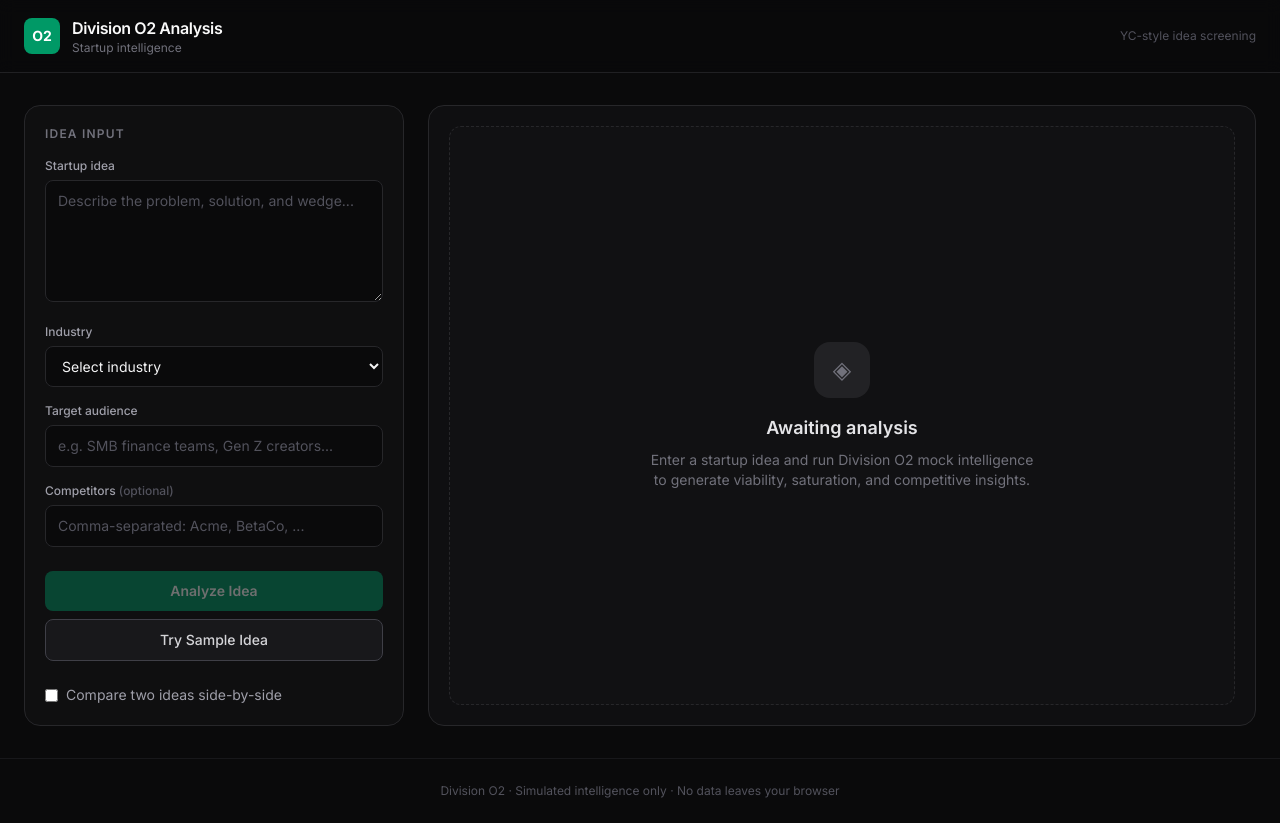
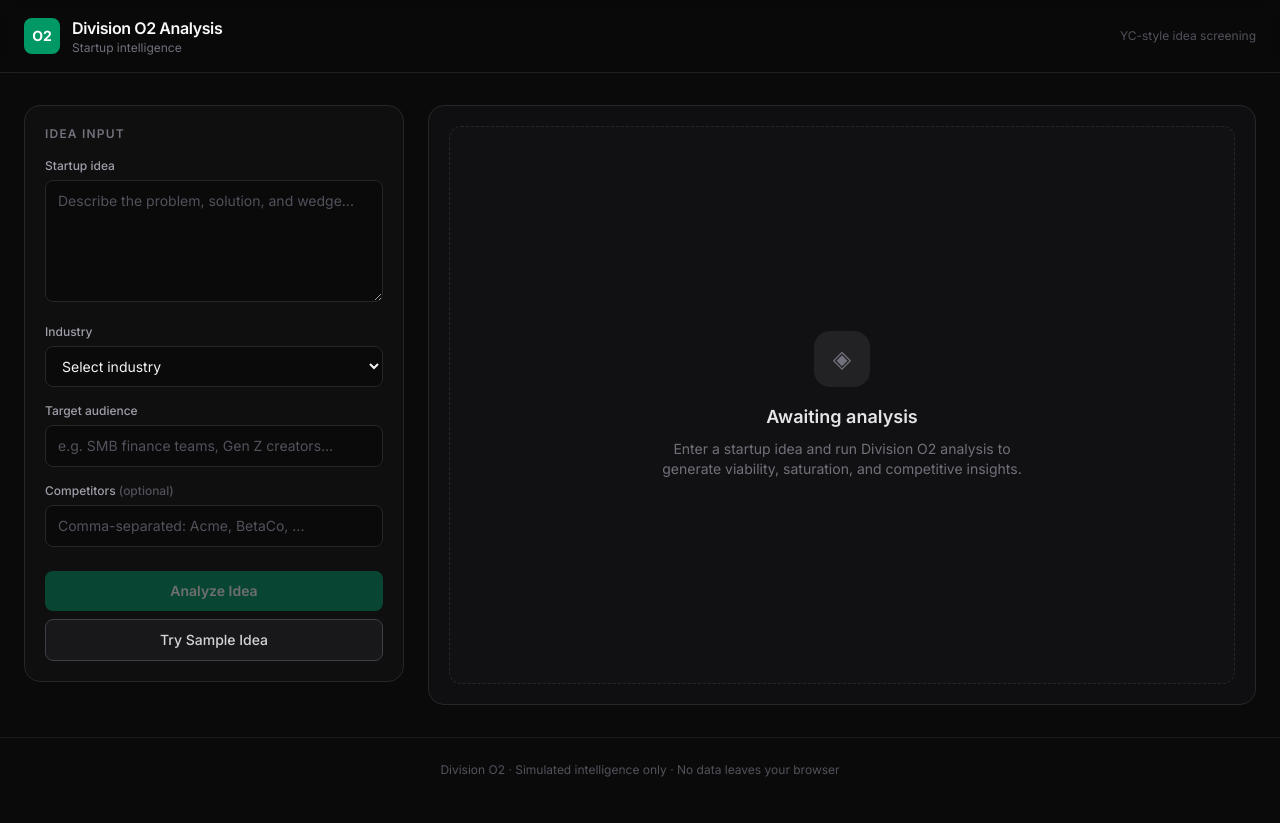
Before and after one commit to codexfang/division-o2-analysis, a React (Vite) app: page / in a window 1280 px wide. After the commit the page ends 802 px from the top, so only its background shows below. Built offline with nearby package versions, Linux system fonts and the light colour scheme.

Commit message:
Remove compare ideas side-by-side mode

```diff
--- a/src/App.jsx
+++ b/src/App.jsx
@@ -19,100 +19,56 @@ function runAnalysis(values) {
 }
 
 export default function App() {
-  const [formA, setFormA] = useState({ ...EMPTY_FORM })
-  const [formB, setFormB] = useState({ ...EMPTY_FORM })
-  const [reportA, setReportA] = useState(null)
-  const [reportB, setReportB] = useState(null)
-  const [loadingA, setLoadingA] = useState(false)
-  const [loadingB, setLoadingB] = useState(false)
-  const [compareMode, setCompareMode] = useState(false)
+  const [form, setForm] = useState({ ...EMPTY_FORM })
+  const [report, setReport] = useState(null)
+  const [loading, setLoading] = useState(false)
   const [sampleIndex, setSampleIndex] = useState(0)
-  const [sampleIndexB, setSampleIndexB] = useState(1)
 
-  const fillSample = useCallback((setter, indexRef, setIndex) => {
-    const sample = SAMPLE_IDEAS[indexRef % SAMPLE_IDEAS.length]
-    setIndex((i) => i + 1)
-    setter({
-      idea: sample.idea,
-      industry: sample.industry,
-      targetAudience: sample.targetAudience,
-      competitors: sample.competitors,
+  const fillSample = useCallback(() => {
+    setSampleIndex((i) => {
+      const sample = SAMPLE_IDEAS[i % SAMPLE_IDEAS.length]
+      setForm({
+        idea: sample.idea,
+        industry: sample.industry,
+        targetAudience: sample.targetAudience,
+        competitors: sample.competitors,
+      })
+      return i + 1
     })
   }, [])
 
-  const handleAnalyze = async (form, setReport, setLoading) => {
+  const handleAnalyze = async () => {
     if (!form.idea?.trim()) return
     setLoading(true)
     try {
-      const report = await runAnalysis(form)
-      setReport(report)
+      const result = await runAnalysis(form)
+      setReport(result)
     } finally {
       setLoading(false)
     }
   }
 
-  const singlePanel = !compareMode
-
   return (
     <div className="min-h-screen bg-[#0a0a0b]">
       <Header />
       <main className="mx-auto max-w-[1600px] px-4 py-6 sm:px-6 lg:py-8">
-        <div
-          className={`grid gap-6 ${singlePanel ? 'lg:grid-cols-[minmax(320px,380px)_1fr]' : 'lg:grid-cols-2'}`}
-        >
+        <div className="grid gap-6 lg:grid-cols-[minmax(320px,380px)_1fr]">
           <section className="rounded-2xl border border-zinc-800 bg-zinc-900/40 p-5 lg:sticky lg:top-6 lg:self-start">
             <h2 className="mb-4 text-xs font-semibold uppercase tracking-widest text-zinc-500">
-              {compareMode ? 'Idea A — Input' : 'Idea Input'}
+              Idea Input
             </h2>
             <InputForm
-              values={formA}
-              onChange={setFormA}
-              loading={loadingA}
-              compareMode={compareMode}
-              onCompareModeChange={setCompareMode}
-              onAnalyze={() => handleAnalyze(formA, setReportA, setLoadingA)}
-              onSample={() => fillSample(setFormA, sampleIndex, setSampleIndex)}
+              values={form}
+              onChange={setForm}
+              loading={loading}
+              onAnalyze={handleAnalyze}
+              onSample={fillSample}
             />
           </section>
 
-          {compareMode && (
-            <section className="rounded-2xl border border-zinc-800 bg-zinc-900/40 p-5 lg:sticky lg:top-6 lg:self-start">
-              <h2 className="mb-4 text-xs font-semibold uppercase tracking-widest text-zinc-500">
-                Idea B — Input
-              </h2>
-              <InputForm
-                values={formB}
-                onChange={setFormB}
-                loading={loadingB}
-                compareMode
-                onCompareModeChange={setCompareMode}
-                slotLabel="Comparison slot"
-                onAnalyze={() => handleAnalyze(formB, setReportB, setLoadingB)}
-                onSample={() => fillSample(setFormB, sampleIndexB, setSampleIndexB)}
-              />
-            </section>
-          )}
-
-          {singlePanel ? (
-            <section className="rounded-2xl border border-zinc-800 bg-zinc-900/40 p-5 lg:min-h-[600px]">
-              <ResultsDashboard report={reportA} />
-            </section>
-          ) : (
-            <>
-              <section className="rounded-2xl border border-zinc-800 bg-zinc-900/40 p-5">
-                <p className="mb-3 text-xs font-semibold uppercase tracking-widest text-emerald-500/70">
-                  Idea A — Report
-                </p>
-                <ResultsDashboard report={reportA} compact />
-              </section>
-              <section className="rounded-2xl border border-zinc-800 bg-zinc-900/40 p-5">
-                <p className="mb-3 text-xs font-semibold uppercase tracking-widest text-emerald-500/70">
-                  Idea B — Report
-                </p>
-                <ResultsDashboard report={reportB} compact />
-              </section>
-            </>
-          )}
+          <section className="rounded-2xl border border-zinc-800 bg-zinc-900/40 p-5 lg:min-h-[600px]">
+            <ResultsDashboard report={report} />
+          </section>
         </div>
       </main>
       <footer className="border-t border-zinc-900 py-6 text-center text-xs text-zinc-600">
--- a/src/components/InputForm.jsx
+++ b/src/components/InputForm.jsx
@@ -3,25 +3,11 @@ import { INDUSTRY_OPTIONS } from '../../data/sampleIdeas.js'
 const inputClass =
   'w-full rounded-lg border border-zinc-800 bg-zinc-950/80 px-3 py-2.5 text-sm text-zinc-100 placeholder:text-zinc-600 outline-none transition focus:border-emerald-500/50 focus:ring-1 focus:ring-emerald-500/30'
 
-export default function InputForm({
-  values,
-  onChange,
-  onAnalyze,
-  onSample,
-  loading,
-  compareMode,
-  onCompareModeChange,
-  slotLabel,
-}) {
+export default function InputForm({ values, onChange, onAnalyze, onSample, loading }) {
   const set = (field) => (e) => onChange({ ...values, [field]: e.target.value })
 
   return (
     <div className="flex h-full flex-col">
-      {slotLabel && (
-        <p className="mb-3 text-xs font-semibold uppercase tracking-widest text-emerald-500/80">
-          {slotLabel}
-        </p>
-      )}
       <div className="space-y-4">
         <div>
           <label className="mb-1.5 block text-xs font-medium text-zinc-400">
@@ -88,17 +74,6 @@ export default function InputForm({
           Try Sample Idea
         </button>
       </div>
-      {!slotLabel && (
-        <label className="mt-6 flex cursor-pointer items-center gap-2 text-sm text-zinc-400">
-          <input
-            type="checkbox"
-            checked={compareMode}
-            onChange={(e) => onCompareModeChange(e.target.checked)}
-            className="rounded border-zinc-600 bg-zinc-900 text-emerald-600 focus:ring-emerald-500/40"
-          />
-          Compare two ideas side-by-side
-        </label>
-      )}
     </div>
   )
 }
--- a/src/components/ResultsDashboard.jsx
+++ b/src/components/ResultsDashboard.jsx
@@ -11,34 +11,25 @@ function EmptyState() {
       </div>
       <h3 className="text-lg font-semibold text-zinc-200">Awaiting analysis</h3>
       <p className="mt-2 max-w-sm text-sm text-zinc-500">
-        Enter a startup idea and run Division O2 mock intelligence to generate viability,
-        saturation, and competitive insights.
+        Enter a startup idea and run Division O2 analysis to generate viability, saturation,
+        and competitive insights.
       </p>
     </div>
   )
 }
 
-export default function ResultsDashboard({ report, compact = false }) {
+export default function ResultsDashboard({ report }) {
   if (!report) return <EmptyState />
 
   return (
-    <div className={`flex flex-col ${compact ? 'gap-3' : 'gap-4'}`}>
-      <div
-        className={`flex flex-wrap items-center justify-between gap-3 ${compact ? 'mb-1' : 'border-b border-zinc-800 pb-4'}`}
-      >
-        {!compact && (
-          <div>
-            <h2 className="text-lg font-semibold text-zinc-100">Intelligence Report</h2>
-            <p className="text-xs text-zinc-500">
-              {new Date(report.analyzedAt).toLocaleString()}
-            </p>
-          </div>
-        )}
-        {compact && (
+    <div className="flex flex-col gap-4">
+      <div className="flex flex-wrap items-center justify-between gap-3 border-b border-zinc-800 pb-4">
+        <div>
+          <h2 className="text-lg font-semibold text-zinc-100">Intelligence Report</h2>
           <p className="text-xs text-zinc-500">
             {new Date(report.analyzedAt).toLocaleString()}
           </p>
-        )}
+        </div>
         <button
           type="button"
           onClick={() => downloadReportPdf(report)}
@@ -50,7 +41,7 @@ export default function ResultsDashboard({ report, compact = false }) {
 
       <RecommendationCard recommendation={report.recommendation} />
 
-      <div className={`grid gap-3 ${compact ? 'grid-cols-1' : 'md:grid-cols-2'}`}>
+      <div className="grid gap-3 md:grid-cols-2">
         <MetricCard {...report.viability} />
         <MetricCard {...report.marketSaturation} />
         <MetricCard {...report.competition} />
```
Also changed, not shown: 1 other file (tests, documents, lock files or other folders).
